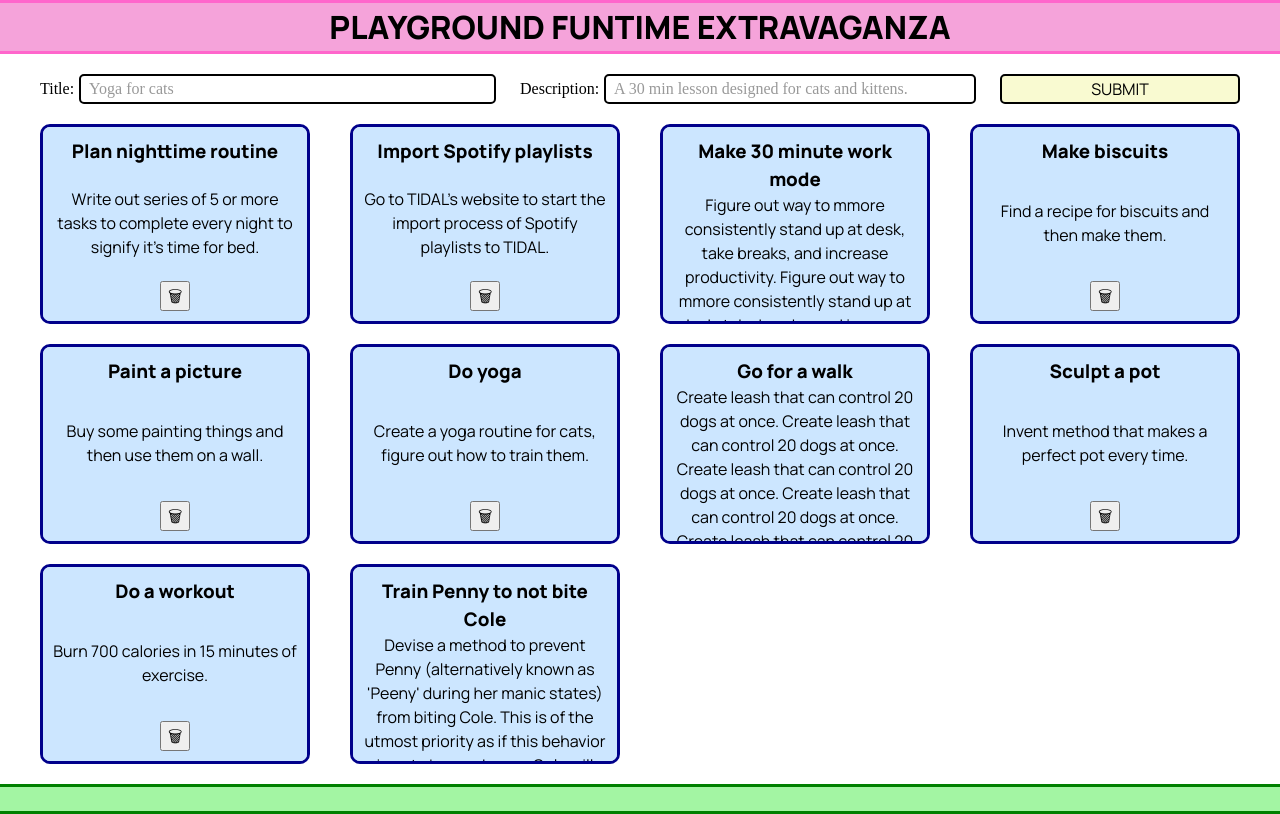
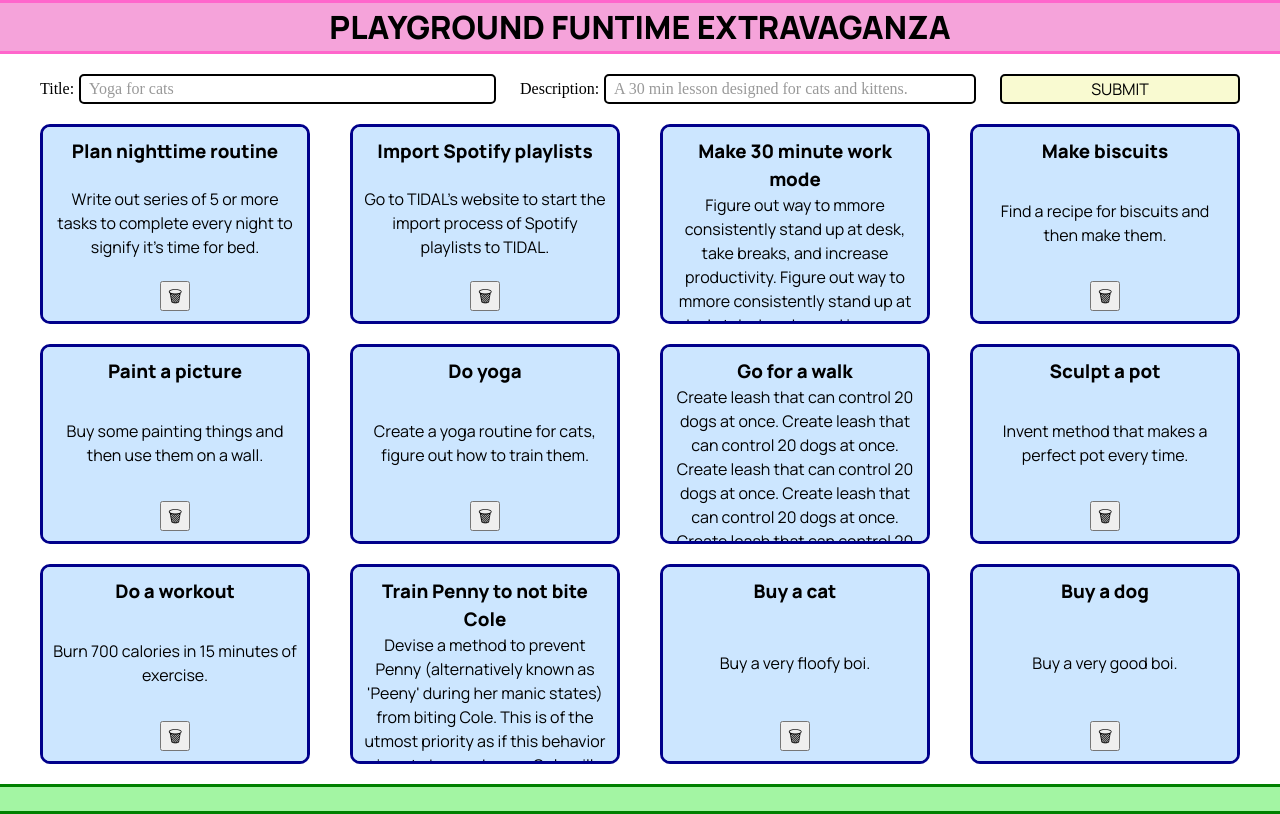
Before and after one commit to colefiscus/playground, a React (Create React App) app: page / in a window 1280 px wide. Built offline with nearby package versions, Linux system fonts and the light colour scheme.

Commit message:
Add extra initial state for even 12

```diff
--- a/src/App.js
+++ b/src/App.js
@@ -18,7 +18,9 @@ class App extends Component {
         {id: 7, title: "Go for a walk", description: "Create leash that can control 20 dogs at once. Create leash that can control 20 dogs at once. Create leash that can control 20 dogs at once. Create leash that can control 20 dogs at once. Create leash that can control 20 dogs at once."},
         {id: 8, title: "Sculpt a pot", description: "Invent method that makes a perfect pot every time."},
         {id: 9, title: "Do a workout", description: "Burn 700 calories in 15 minutes of exercise."},
-        {id: 10, title: "Train Penny to not bite Cole", description: "Devise a method to prevent Penny (alternatively known as 'Peeny' during her manic states) from biting Cole. This is of the utmost priority as if this behavior is not changed soon, Cole will leave me and I'll never ever be happy again."}
+        {id: 10, title: "Train Penny to not bite Cole", description: "Devise a method to prevent Penny (alternatively known as 'Peeny' during her manic states) from biting Cole. This is of the utmost priority as if this behavior is not changed soon, Cole will leave me and I'll never ever be happy again."},
+        {id: 11, title: "Buy a cat", description: "Buy a very floofy boi."},
+        {id: 12, title: "Buy a dog", description: "Buy a very good boi."}
       ],
     }
   }
```
